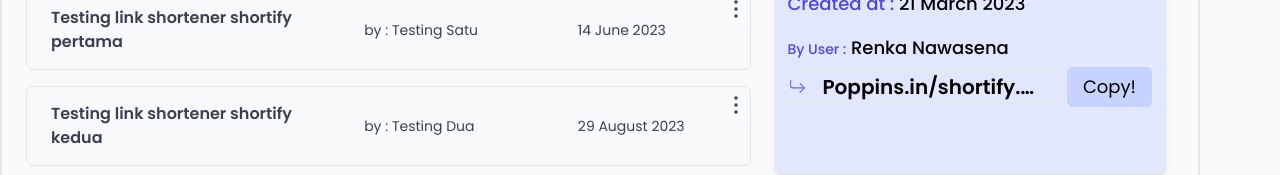
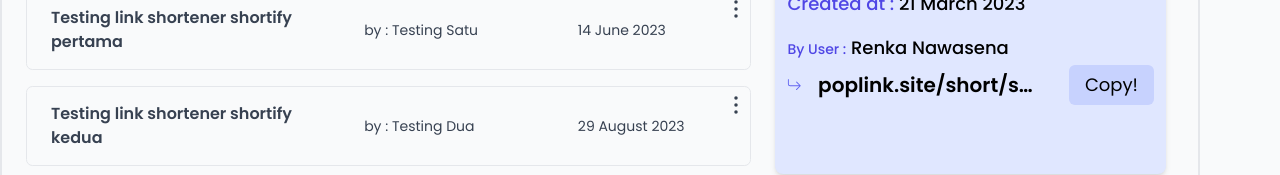
Before and after one commit to Kelompok3RPLJaya/urlshortener-frontend, a Next.js app: page /sections/Feeds in a window 1280 px wide. Both pictures are taken after a click on the button "Following". Shown: the part 188-363 px from the top of the page. Built offline with nearby package versions, Linux system fonts and the light colour scheme; no server answers.

Commit message:
revision on feeds : border and short link

```diff
--- a/src/components/DetailFeeds.tsx
+++ b/src/components/DetailFeeds.tsx
@@ -10,7 +10,7 @@ interface Detailprops {
 const offset = `calc(100vh - 3rem)`;
 const DetailFeeds = ({ title, time, user, url }: Detailprops) => {
   const handleCopyClick = () => {
-    navigator.clipboard.writeText(url);
+    navigator.clipboard.writeText(`poplink.site/short/` + url);
   };
 
   return (
@@ -29,10 +29,10 @@ const DetailFeeds = ({ title, time, user, url }: Detailprops) => {
           <span className="text-indigo-600  text-sm">By User :</span> {user}
         </h1>
 
-        <div className="flex flex-row relative items-center gap-x-4 border-2">
+        <div className="flex flex-row relative items-center gap-x-4">
           <BsArrowReturnRight className="text-indigo-500 text-3xl hidden lg:inline" />
           <h1 className="text-md lg:text-xl font-semibold text-ellipsis overflow-hidden flex-grow pr-[7rem]">
-            Poppins.in/{url}
+            poplink.site/short/{url}
           </h1>
           <button
             onClick={handleCopyClick}
--- a/src/components/DetailFeedsMobile.tsx
+++ b/src/components/DetailFeedsMobile.tsx
@@ -9,7 +9,7 @@ interface Detailprops {
 
 const DetailFeedsMobile = ({ title, time, user, url }: Detailprops) => {
   const handleCopyClick = () => {
-    navigator.clipboard.writeText(url);
+    navigator.clipboard.writeText(`poplink.site/short/` + url);
   };
 
   return (
@@ -49,7 +49,7 @@ const DetailFeedsMobile = ({ title, time, user, url }: Detailprops) => {
             >
               Copy!
             </button>
-            <h1 className="overflow-hidden">Poppins.in/{url}</h1>
+            <h1 className="overflow-hidden">poplink.site/short/{url}</h1>
           </div>
         </div>
       </div>
--- a/src/components/FeedsLinkCard.tsx
+++ b/src/components/FeedsLinkCard.tsx
@@ -32,7 +32,6 @@ const FeedsLinkCard = ({ user, title, time, url }: FeedsProp) => {
       >
         <h1 className="pt-1 pl-2 w-full border-b">Follow</h1>
         <h1 className="pt-1 pl-2 w-full border-b">Unfollow</h1>
-        <h1 className="pt-1 pl-2 w-full ">Hide Yours</h1>
       </div>
     </>
   );
--- a/src/components/Foryou.tsx
+++ b/src/components/Foryou.tsx
@@ -29,7 +29,6 @@ const Foryou = () => {
   const [page, setPage] = useState(1);
   const [perPage, setPerPage] = useState(10);
   const [totalPages, setTotalPages] = useState(1);
-
   async function fetchData(page: number, perPage: number) {
     try {
       const response = await fetch(
@@ -82,7 +81,7 @@ const Foryou = () => {
   };
   return (
     <>
-      <div className="flex overflow-y-clip w-full links-w feeds-h border-2">
+      <div className="flex overflow-y-clip w-full links-w feeds-h">
         <div className="flex flex-col mx-[1rem] sm:mx-[1.5rem] w-full lg:w-[65%] overflow-y-auto">
           {data.map((feed) => (
             <div
@@ -118,6 +117,9 @@ const Foryou = () => {
             >
               prev
             </button>
+            <h1 className="text-md text-indigo-500 font-medium">
+              showing page {page} of {totalPages}
+            </h1>
             <button
               className="w-[5rem] h-[2.25rem] bg-indigo-300 rounded-lg ml-2 uppercase font-medium"
               onClick={nextPage}
```
